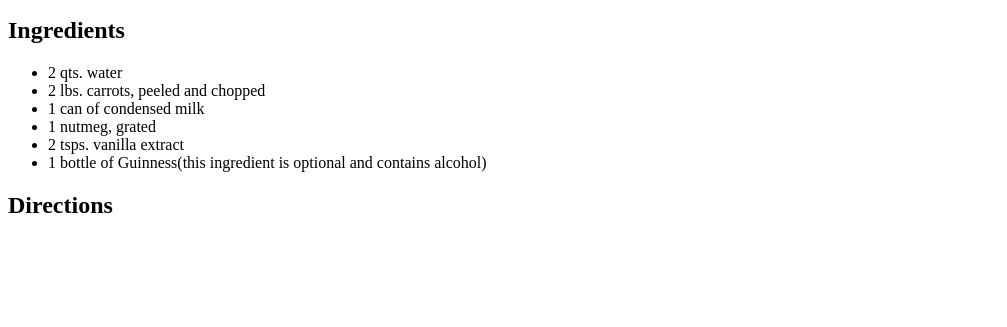
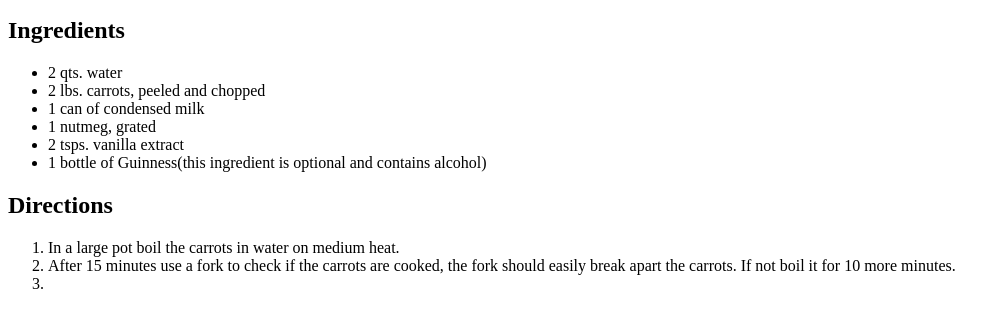
Before and after one commit to Arielthecoder/techtonica-assignments, a plain HTML site: page recipe/index.html in a window 1280 px wide. Shown: the part 101-428 px from the top of the page, without its empty margins (0-1007 px from the left). Drawn offline with Linux system fonts and the light colour scheme.

Commit message:
Twelfth commit index.html

```diff
--- a/recipe/index.html
+++ b/recipe/index.html
@@ -44,5 +44,20 @@
         <div>
             <h2>Directions</h2>
         </div>
+        <div>
+            <ol>
+                <li>
+                    In a large pot boil the carrots in water on medium heat.
+                </li>
+
+                <li>
+                    After 15 minutes use a fork to check if the carrots are cooked, the fork should easily break apart the carrots. If not boil it for 10 more minutes.
+                </li>
+
+                <li>
+
+                </li>
+            </ol>
+        </div>
     </body>
 </html>
```
Lines whose indentation alone changed are shown as unchanged.
